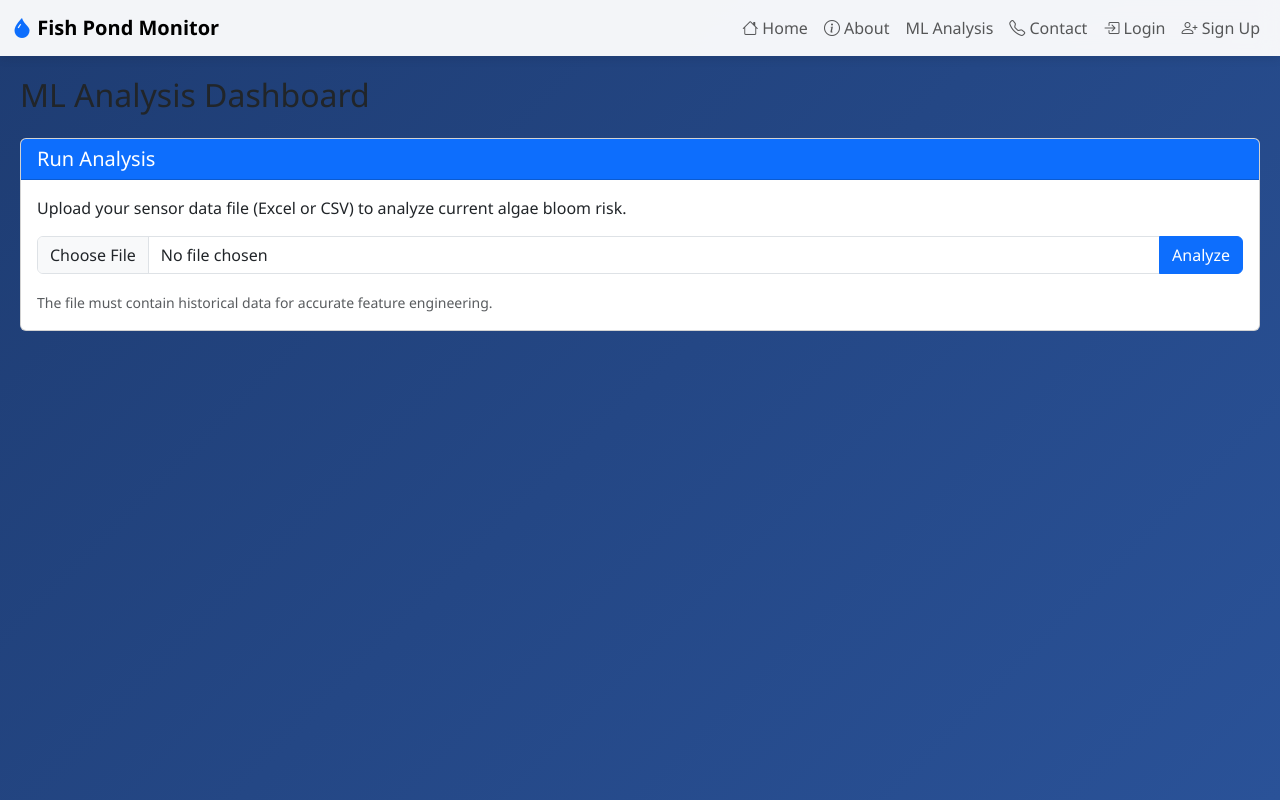
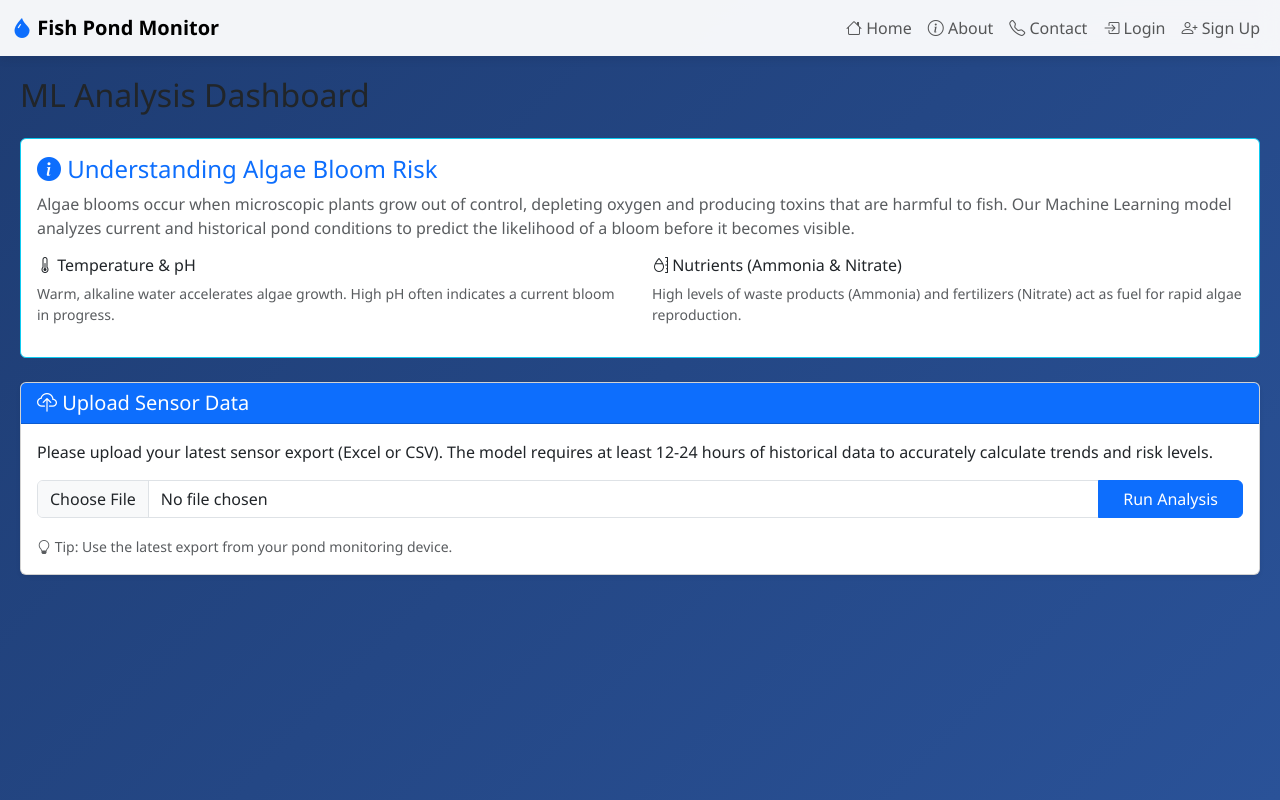
Before and after one commit to EzamamtiRonaldAustine/Fish_pond_app, a Flask app: template dashboard/templates/ml_analysis.html in a window 1280 px wide. Run offline with Flask 3, Linux system fonts and the light colour scheme; the template is opened without the code that fills it, so the values that code supplies are empty.

Commit message:
Project version 5 with improvements on ML

```diff
--- a/dashboard/routes/ml_routes.py
+++ b/dashboard/routes/ml_routes.py
@@ -1,4 +1,4 @@
-from flask import Blueprint, render_template, request, current_app, flash, redirect, url_for
+from flask import Blueprint, render_template, request, current_app, flash, redirect, url_for, session
 import os
 import sys
 import pandas as pd
@@ -33,6 +33,10 @@ def get_predictor():
 
 @ml_bp.route('/ml-analysis', methods=['GET', 'POST'])
 def ml_analysis():
+    if not session.get('token'):
+        flash("Please login to access the ML Analysis dashboard.", "warning")
+        return redirect(url_for('pages.login_page'))
+
     if not ml_available:
         flash("ML Module is not available. Please check server logs.", "danger")
         return render_template('ml_analysis.html', result=None)
--- a/dashboard/templates/base.html
+++ b/dashboard/templates/base.html
@@ -182,15 +182,14 @@
                     <li class="nav-item"><a class="nav-link" href="/alerts"><i class="bi bi-bell"></i> Alerts</a></li>
                     <li class="nav-item"><a class="nav-link" href="/devices"><i class="bi bi-hdd-network"></i>
                             Devices</a></li>
+                    <li class="nav-item"><a class="nav-link" href="{{ url_for('ml.ml_analysis') }}"><i
+                                class="bi bi-cpu"></i> ML Analysis</a></li>
                     {% if session.get('user', {}).get('role') == 'admin' %}
                     <li class="nav-item"><a class="nav-link" href="/users"><i class="bi bi-people"></i> Users</a></li>
                     {% endif %}
                     {% else %}
                     <!-- Public visitors see these -->
                     <li class="nav-item"><a class="nav-link" href="/about"><i class="bi bi-info-circle"></i> About</a>
-                    </li>
-                    <li class="nav-item">
-                        <a class="nav-link" href="{{ url_for('ml.ml_analysis') }}">ML Analysis</a>
                     </li>
                     <li class="nav-item"><a class="nav-link" href="/contact"><i class="bi bi-telephone"></i> Contact</a>
                     </li>
@@ -201,7 +200,7 @@
                         <a class="nav-link dropdown-toggle" href="#" data-bs-toggle="dropdown">
                             <i class="bi bi-person-circle"></i> {{ session.get('user', {}).get('username', 'User') }}
                         </a>
-                        <ul class="dropdown-menu">
+                        <ul class="dropdown-menu dropdown-menu-end">
                             <li><span class="dropdown-item-text">
                                     <small class="text-muted">{{ session.get('user', {}).get('organization_name', 'No
                                         Org') }}</small><br>
--- a/dashboard/templates/ml_analysis.html
+++ b/dashboard/templates/ml_analysis.html
@@ -5,20 +5,45 @@
     <div class="col-md-12">
         <h2 class="mb-4">ML Analysis Dashboard</h2>
 
-        <div class="card mb-4">
+        <div class="card mb-4 border-info">
+            <div class="card-body">
+                <h4 class="text-primary"><i class="bi bi-info-circle-fill"></i> Understanding Algae Bloom Risk</h4>
+                <p class="text-muted">
+                    Algae blooms occur when microscopic plants grow out of control, depleting oxygen and producing
+                    toxins that are harmful to fish.
+                    Our Machine Learning model analyzes current and historical pond conditions to predict the likelihood
+                    of a bloom before it becomes visible.
+                </p>
+                <div class="row">
+                    <div class="col-md-6">
+                        <h6><i class="bi bi-thermometer-half"></i> Temperature & pH</h6>
+                        <p class="small text-muted">Warm, alkaline water accelerates algae growth. High pH often
+                            indicates a current bloom in progress.</p>
+                    </div>
+                    <div class="col-md-6">
+                        <h6><i class="bi bi-moisture"></i> Nutrients (Ammonia & Nitrate)</h6>
+                        <p class="small text-muted">High levels of waste products (Ammonia) and fertilizers (Nitrate)
+                            act as fuel for rapid algae reproduction.</p>
+                    </div>
+                </div>
+            </div>
+        </div>
+
+        <div class="card mb-4 shadow-sm">
             <div class="card-header bg-primary text-white">
-                <h5 class="mb-0">Run Analysis</h5>
+                <h5 class="mb-0"><i class="bi bi-cloud-upload"></i> Upload Sensor Data</h5>
             </div>
             <div class="card-body">
-                <p>Upload your sensor data file (Excel or CSV) to analyze current algae bloom risk.</p>
+                <p>Please upload your latest sensor export (Excel or CSV). The model requires at least 12-24 hours of
+                    historical data to accurately calculate trends and risk levels.</p>
                 <form method="POST" enctype="multipart/form-data">
                     <div class="input-group mb-3">
                         <input type="file" class="form-control" id="dataFile" name="file" accept=".xlsx, .xls, .csv"
                             required>
-                        <button class="btn btn-primary" type="submit">Analyze</button>
+                        <button class="btn btn-primary px-4" type="submit">Run Analysis</button>
                     </div>
-                    <small class="text-muted">The file must contain historical data for accurate feature
-                        engineering.</small>
+                    <small class="text-muted"><i class="bi bi-lightbulb"></i> Tip: Use the latest export from your pond
+                        monitoring device.</small>
                 </form>
             </div>
         </div>
@@ -42,20 +67,34 @@
                     </div>
                     <div class="col-md-8">
                         <h5>Confidence</h5>
-                        <div class="progress" style="height: 30px;">
+                        <div class="progress" style="height: 30px; background-color: #f0f0f0;">
                             {% set low_prob = result.probs.get('Low', 0) * 100 %}
                             {% set med_prob = result.probs.get('Medium', 0) * 100 %}
                             {% set high_prob = result.probs.get('High', 0) * 100 %}
 
-                            <div class="progress-bar bg-success" role="progressbar" style="width: {{ low_prob }}%"
-                                aria-valuenow="{{ low_prob }}" aria-valuemin="0" aria-valuemax="100">Low ({{
-                                "%.1f"|format(low_prob) }}%)</div>
+                            <div class="progress-bar bg-success" role="progressbar"
+                                style="width: {{ low_prob }}%; overflow: visible; white-space: nowrap; min-width: {% if low_prob > 0 %}2px{% else %}0{% endif %};"
+                                aria-valuenow="{{ low_prob }}" aria-valuemin="0" aria-valuemax="100">
+                                {% if low_prob > 10 %}Low ({{ "%.1f"|format(low_prob) }}%){% elif low_prob > 0 %}L{%
+                                endif %}
+                            </div>
                             <div class="progress-bar bg-warning text-dark" role="progressbar"
-                                style="width: {{ med_prob }}%" aria-valuenow="{{ med_prob }}" aria-valuemin="0"
-                                aria-valuemax="100">Medium ({{ "%.1f"|format(med_prob) }}%)</div>
-                            <div class="progress-bar bg-danger" role="progressbar" style="width: {{ high_prob }}%"
-                                aria-valuenow="{{ high_prob }}" aria-valuemin="0" aria-valuemax="100">High ({{
-                                "%.1f"|format(high_prob) }}%)</div>
+                                style="width: {{ med_prob }}%; overflow: visible; white-space: nowrap; min-width: {% if med_prob > 0 %}2px{% else %}0{% endif %};"
+                                aria-valuenow="{{ med_prob }}" aria-valuemin="0" aria-valuemax="100">
+                                {% if med_prob > 10 %}Medium ({{ "%.1f"|format(med_prob) }}%){% elif med_prob > 0 %}M{%
+                                endif %}
+                            </div>
+                            <div class="progress-bar bg-danger" role="progressbar"
+                                style="width: {{ high_prob }}%; overflow: visible; white-space: nowrap; min-width: {% if high_prob > 0 %}2px{% else %}0{% endif %};"
+                                aria-valuenow="{{ high_prob }}" aria-valuemin="0" aria-valuemax="100">
+                                {% if high_prob > 10 %}High ({{ "%.1f"|format(high_prob) }}%){% elif high_prob > 0 %}H{%
+                                endif %}
+                            </div>
+                        </div>
+                        <div class="d-flex justify-content-between mt-1 small text-muted">
+                            <span>Low: {{ "%.1f"|format(low_prob) }}%</span>
+                            <span>Medium: {{ "%.1f"|format(med_prob) }}%</span>
+                            <span>High: {{ "%.1f"|format(high_prob) }}%</span>
                         </div>
                     </div>
                 </div>
```
